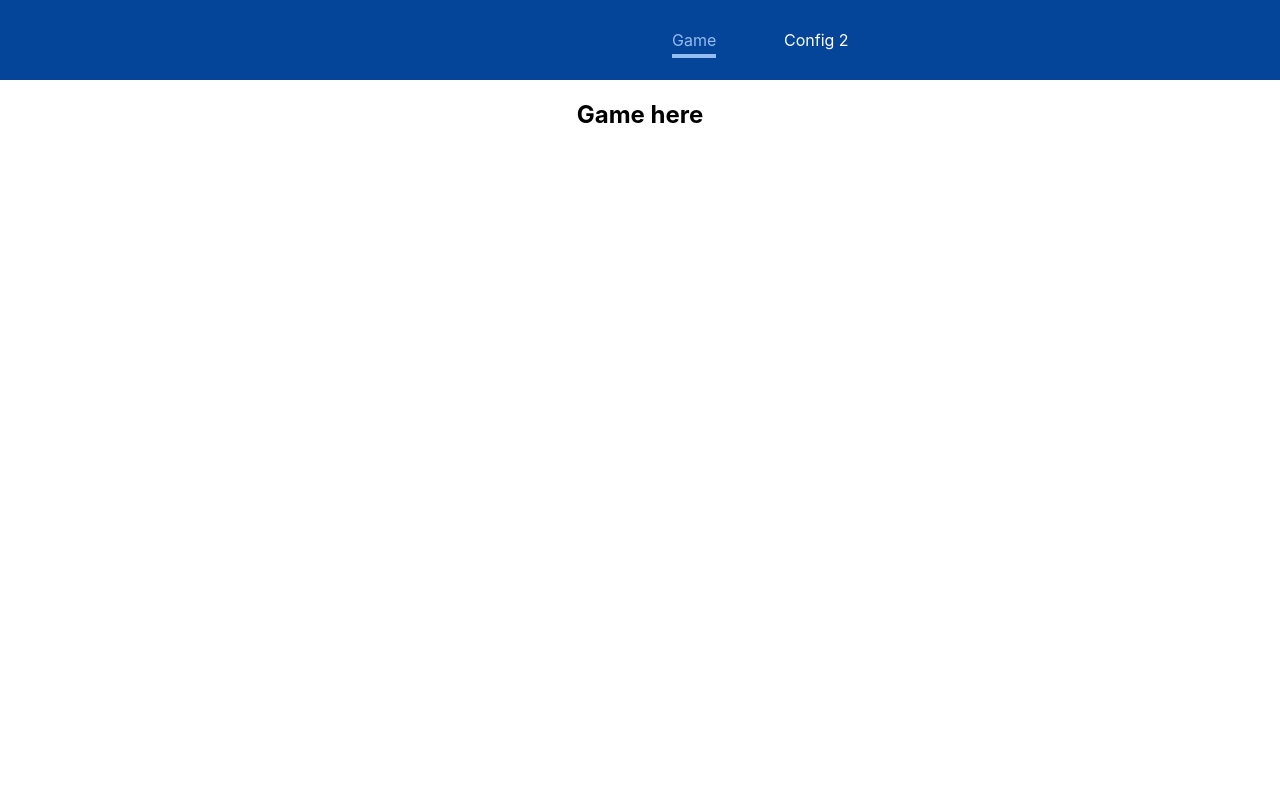
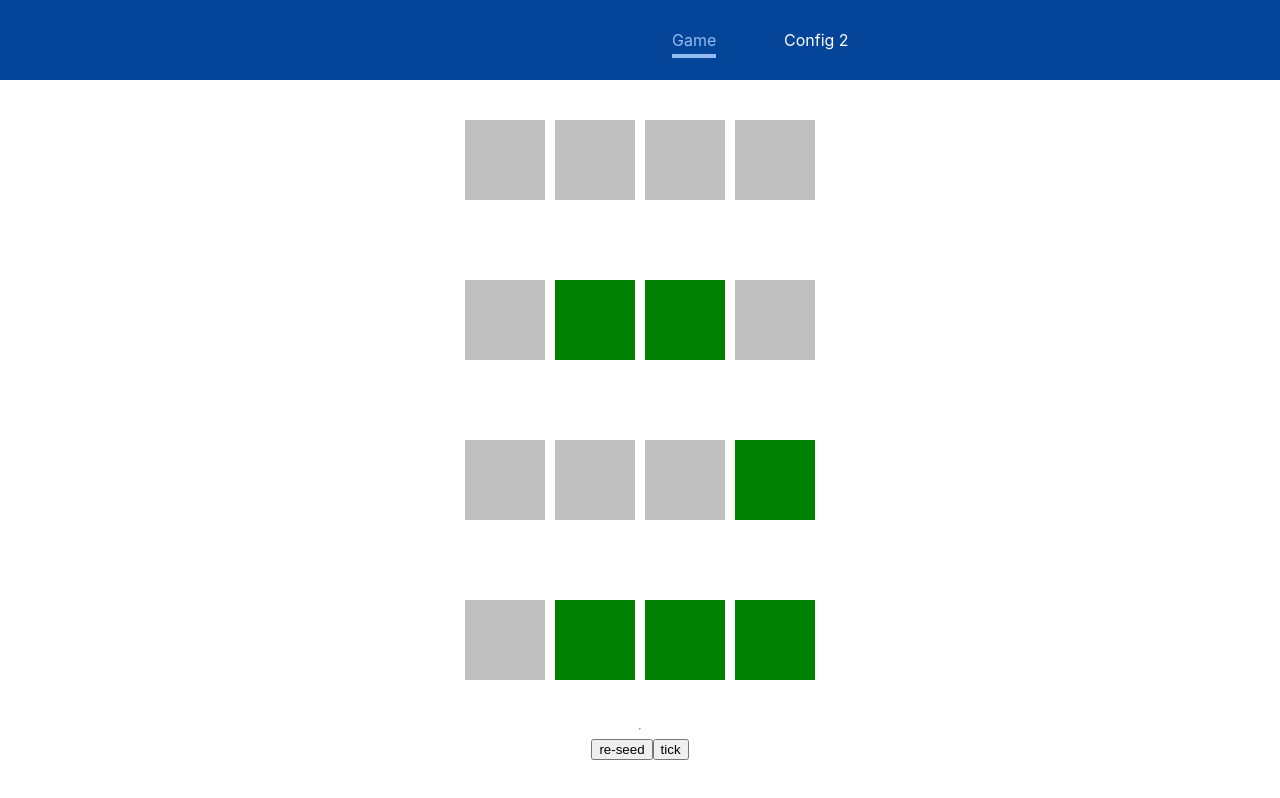
Before and after one commit to codetojoy/gol-react, a React (Create React App) app: page /game in a window 1280 px wide. Shown: the top 798 px of the page. Built offline with nearby package versions, Linux system fonts and the light colour scheme.

Commit message:
basic UI, though there are many problems with re-sizing

```diff
--- /dev/null
+++ b/src/components/Cell/Cell.module.css
@@ -0,0 +1,13 @@
+.cellAlive {
+  background-color: green;
+  height: 5rem;
+  width: 5rem;
+  margin: 5px;
+}
+
+.cellDead {
+  background-color: silver;
+  height: 5rem;
+  width: 5rem;
+  margin: 5px;
+}
--- /dev/null
+++ b/src/components/Cell/Cell.tsx
@@ -0,0 +1,10 @@
+import React from "react";
+import classes from "./Cell.module.css";
+import CellModel from "../../models/Cell";
+
+const Cell: React.FC<{ cell: CellModel }> = (props) => {
+  const className = props.cell.isAlive() ? classes.cellAlive : classes.cellDead;
+  return <div className={className}></div>;
+};
+
+export default Cell;
--- a/src/components/Grid/Grid.module.css
+++ b/src/components/Grid/Grid.module.css
@@ -1,38 +1,9 @@
-.header {
-  width: 100%;
-  height: 5rem;
-  background-color: #044599;
-  padding: 0 10%;
+.grid {
+  display: flex;
+  direction: row;
+  justify-content: center;
+  align-items: center;
+  flex-wrap: wrap;
+  height: 80vh;
+  width: 30vw;
 }
-
-.header nav {
-  height: 100%;
-}
-
-.header ul {
-  height: 100%;
-  list-style: none;
-  display: flex;
-  padding: 0;
-  margin: 0;
-  align-items: center;
-  justify-content: center;
-}
-
-.header li {
-  margin: 0 1rem;
-  width: 5rem;
-}
-
-.header a {
-  color: white;
-  text-decoration: none;
-}
-
-.header a:hover,
-.header a:active,
-.header a.active {
-  color: #95bcf0;
-  padding-bottom: 0.25rem;
-  border-bottom: 4px solid #95bcf0;
-}
--- a/src/components/Grid/Grid.tsx
+++ b/src/components/Grid/Grid.tsx
@@ -1,27 +1,15 @@
-/*
 import React from "react";
-
-import TodoModel from "../models/Todo";
-
-const Todo: React.FC<{ todo: TodoModel }> = (props) => {
-  return (
-          <li key={props.todo.id}>
-            {props.todo.text} (TRACER: {props.todo.id})
-          </li>
-  );
-};
-
-export default Todo;
-*/
-
-import React from "react";
-import { NavLink } from "react-router-dom";
 import classes from "./Grid.module.css";
+import { useAppSelector } from "../../hooks";
+import Cell from "../Cell/Cell";
 
 const Grid: React.FC<{}> = (props) => {
-  return (
-    <div>TODO: grid</div>
-  );
+  const grid = useAppSelector((state) => state.grid);
+  const cells = grid.grid.theCells;
+  const cellContent = cells.map((cell) => {
+    return <Cell key={cell.id} cell={cell}></Cell>;
+  });
+  return <div className={classes.grid}>{cellContent}</div>;
 };
 
 export default Grid;
--- a/src/models/Grid.ts
+++ b/src/models/Grid.ts
@@ -3,6 +3,11 @@ import CellState from "./CellState";
 
 class Grid {
   cells: Cell[] = [];
+
+  // TODO: rename
+  get theCells() {
+    return this.cells.slice();
+  }
 
   clone(): Grid {
     const result = new Grid();
--- a/src/pages/Game.tsx
+++ b/src/pages/Game.tsx
@@ -1,31 +1,34 @@
-/*
 import React from "react";
-
-import TodoModel from "../models/Todo";
-
-const Todo: React.FC<{ todo: TodoModel }> = (props) => {
-  return (
-          <li key={props.todo.id}>
-            {props.todo.text} (TRACER: {props.todo.id})
-          </li>
-  );
-};
-
-export default Todo;
-*/
-
-import React from "react";
-import { useEffect } from "react";
-import { useDispatch, useSelector } from "react-redux";
+import { useAppDispatch } from "../hooks";
+import { resetGrid, tick } from "../store/grid/actions";
+import Grid from "../components/Grid/Grid";
 
 import classes from "./Game.module.css";
 
 const Game: React.FC<{}> = (props) => {
-    return (
-      <div className={classes.game}>
-        <h2>Game here</h2>
+  const dispatch = useAppDispatch();
+  const seedHandler = () => {
+    // console.log(`TRACER Game seed`);
+    dispatch(resetGrid());
+  };
+  const tickHandler = () => {
+    dispatch(tick());
+    // console.log(`TRACER Game tick`);
+  };
+  return (
+    <div className={classes.game}>
+      <Grid />
+      <hr />
+      <div>
+        <button type="button" onClick={seedHandler}>
+          re-seed
+        </button>
+        <button type="button" onClick={tickHandler}>
+          tick
+        </button>
       </div>
-    );
+    </div>
+  );
 };
 
 export default Game;
--- a/src/services/IdService.ts
+++ b/src/services/IdService.ts
@@ -1,5 +1,3 @@
-import Cell from "../models/Cell";
-import Grid from "../models/Grid";
 import { Neighbour, allNeighbours } from "../models/Neighbour";
 import Coord from "../models/Coord";
 
--- a/src/services/RuleService.ts
+++ b/src/services/RuleService.ts
@@ -4,7 +4,7 @@ import CellState from "../models/CellState";
 class RuleService {
   determineState(cellState: CellState, neighbours: Cell[]): CellState {
     let result = CellState.dead;
-    let numAliveNeighbours = neighbours.filter((c: Cell) => c.isAlive()).length;
+    const numAliveNeighbours = neighbours.filter((c: Cell) => c.isAlive()).length;
     if (cellState === CellState.alive && (numAliveNeighbours === 2 || numAliveNeighbours === 3)) {
       result = CellState.alive;
     } else if (cellState === CellState.dead && numAliveNeighbours === 3) {
--- /dev/null
+++ b/src/store/grid/actions.ts
@@ -0,0 +1,17 @@
+import { action } from "typesafe-actions";
+import { Constants } from "./types";
+
+export function seedGrid(numRows: number, numCols: number) {
+  return action(Constants.SEED_GRID, {
+    numRows,
+    numCols,
+  });
+}
+
+export function resetGrid() {
+  return action(Constants.RESET_GRID, {});
+}
+
+export function tick() {
+  return action(Constants.TICK, {});
+}
--- /dev/null
+++ b/src/store/grid/reducer.ts
@@ -0,0 +1,55 @@
+import Grid from "../../models/Grid";
+import GridService from "../../services/GridService";
+import { Constants, GridActions, IGridState } from "./types";
+
+const seedNumRows = 4;
+const seedNumCols = 4;
+
+function getRandom(min: number, max: number): number {
+  return Math.floor(Math.random() * (max - min + 1)) + min;
+}
+
+function coinFlip(): boolean {
+  return getRandom(1, 2) === 1;
+}
+
+function buildGrid(numRows: number, numCols: number): Grid {
+  const service = new GridService(seedNumRows, seedNumCols);
+  const initGrid = service.buildGrid();
+  // temp: randomized seed
+  initGrid.theCells.forEach((cell) => {
+    if (coinFlip()) {
+      initGrid.setAlive(cell.id);
+    }
+  });
+  console.log(`TRACER reducer initGrid:`);
+  console.log(initGrid.theCells.filter((c) => c.isAlive).map((c) => c.id));
+  return service.tick(initGrid);
+}
+
+function tick(gridState: IGridState): Grid {
+  const service = new GridService(gridState.numRows, gridState.numCols);
+  return service.tick(gridState.grid);
+}
+
+const init: IGridState = {
+  numRows: seedNumRows,
+  numCols: seedNumCols,
+  grid: buildGrid(seedNumRows, seedNumCols),
+};
+
+export function gridReducer(state: IGridState = init, action: GridActions): IGridState {
+  switch (action.type) {
+    case Constants.SEED_GRID:
+      const numRows = action.payload.numRows;
+      const numCols = action.payload.numCols;
+      return { numRows, numCols, grid: buildGrid(numRows, numCols) };
+    case Constants.RESET_GRID:
+      const grid = buildGrid(state.numRows, state.numCols);
+      return { ...state, grid: grid };
+    case Constants.TICK:
+      return { ...state, grid: tick(state) };
+    default:
+      return state;
+  }
+}
--- /dev/null
+++ b/src/store/grid/types.ts
@@ -0,0 +1,17 @@
+import { ActionType } from "typesafe-actions";
+import * as actions from "./actions";
+import Grid from "../../models/Grid";
+
+export type GridActions = ActionType<typeof actions>;
+
+export interface IGridState {
+  numRows: number;
+  numCols: number;
+  grid: Grid;
+}
+
+export enum Constants {
+  RESET_GRID = "RESET_GRID",
+  SEED_GRID = "SEED_GRID",
+  TICK = "TICK",
+}
--- a/src/store/index.ts
+++ b/src/store/index.ts
@@ -1,18 +1,18 @@
 import { combineReducers, createStore } from "redux";
 import { configReducer } from "./config/reducer";
 import { IConfigState } from "./config/types";
-// import { gameReducer } from "./game/reducer";
-// import { IGameState } from "./game/types";
+import { gridReducer } from "./grid/reducer";
+import { IGridState } from "./grid/types";
 
 export interface IRootState {
-  // game: IGameState;
+  grid: IGridState;
   config: IConfigState;
 }
 
 export const store = createStore<IRootState, any, any, any>(
   combineReducers({
     config: configReducer,
-    // game: gameReducer,
+    grid: gridReducer,
   })
 );
 
```
Also changed, not shown: 1 other file (tests, documents, lock files or other folders).
